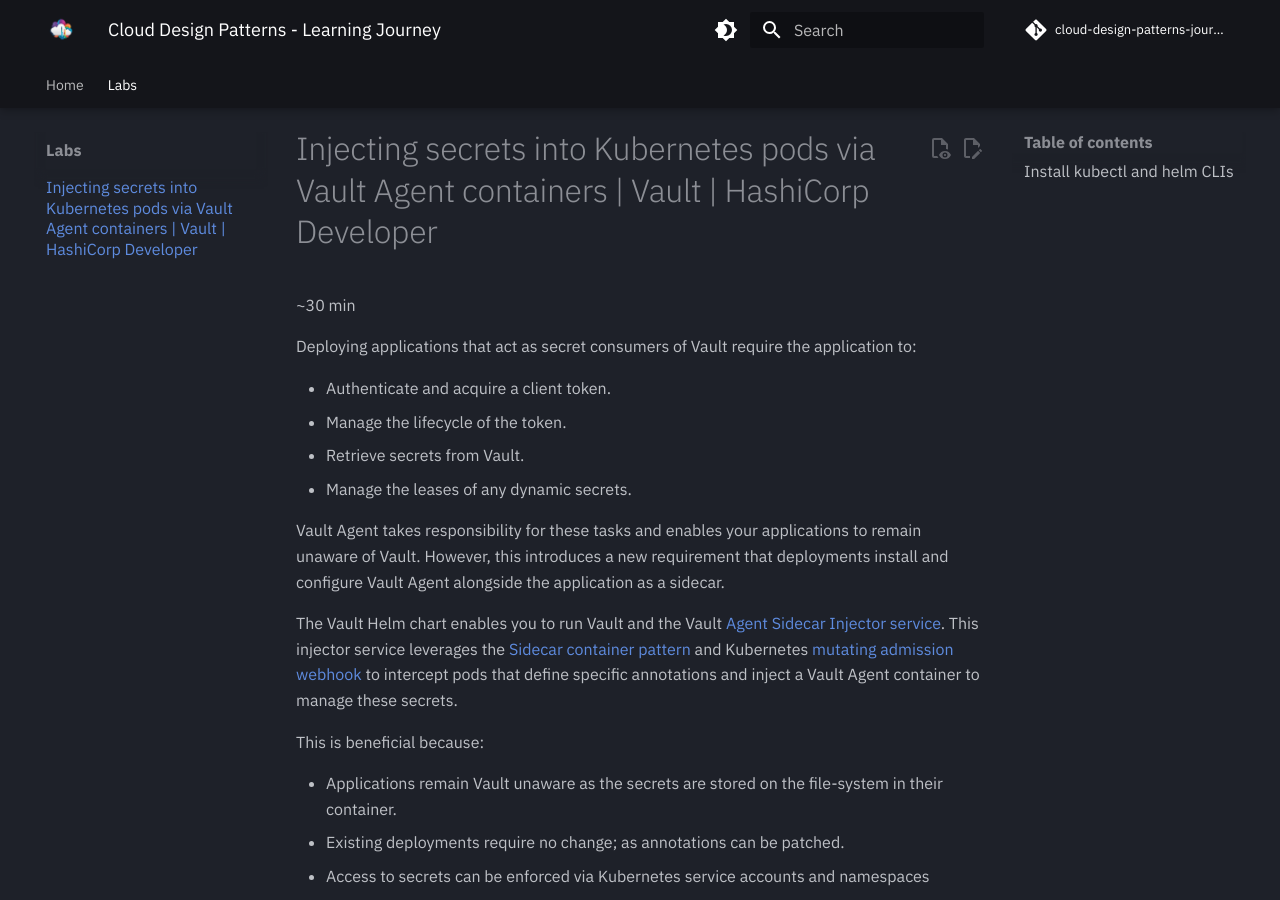
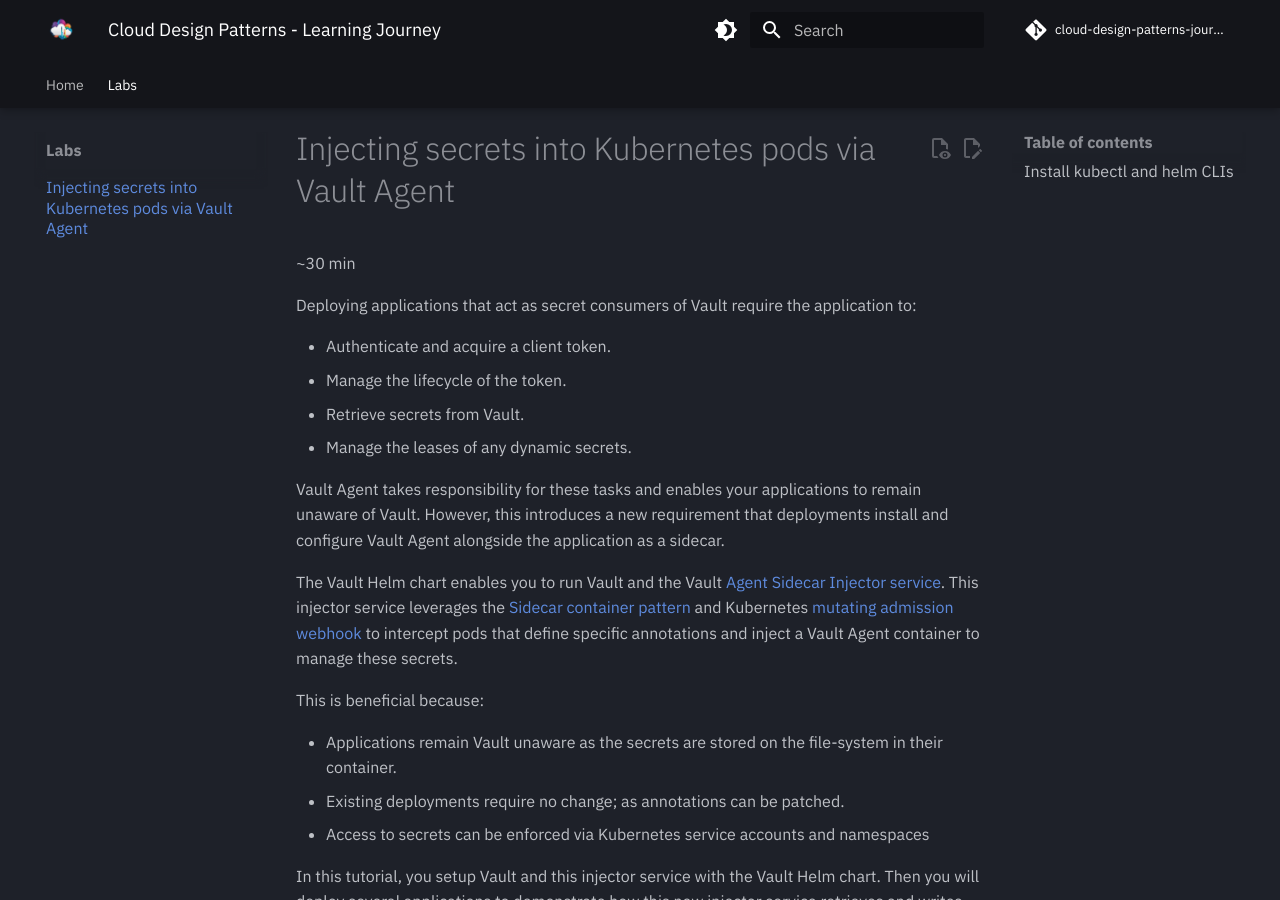
Before and after one commit to cloud-design-patterns-journey/docs, an MkDocs documentation site: the page built from docs/labs/security.md, in a window 1280 px wide and 900 px high. Built offline with MkDocs 1.6.1 and Material for MkDocs 9.7.7, drawn with Linux system fonts in a browser that asks for light colours; comment, search, counter and statistics services are not loaded.

```diff
--- a/docs/labs/security.md
+++ b/docs/labs/security.md
@@ -1,4 +1,4 @@
-# Injecting secrets into Kubernetes pods via Vault Agent containers | Vault | HashiCorp Developer
+# Injecting secrets into Kubernetes pods via Vault Agent
 
 ~30 min
 
```
Also changed, not shown: 1 other file.
